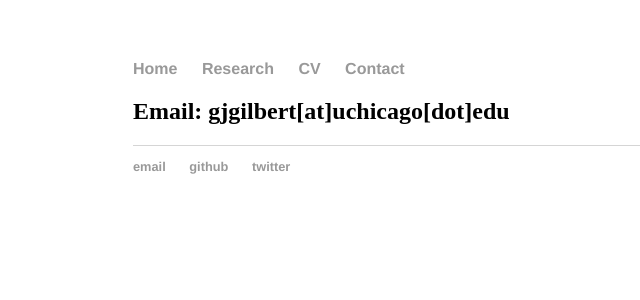
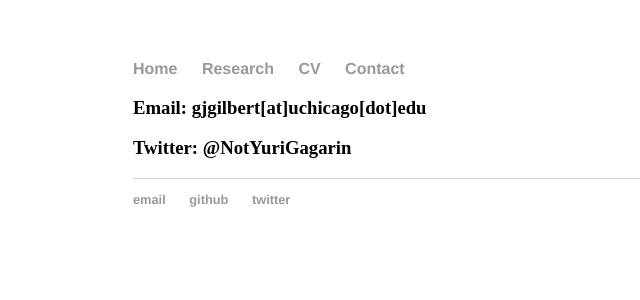
Before and after one commit to gjgilbert/gjgilbert.github.io, a Jekyll site: the page built from contact/index.html, in a window 1280 px wide. Shown: the top 300 px of the page, without its empty margins (59-699 px from the left). Built offline with Jekyll 4.4.1, drawn with Linux system fonts in a browser that asks for light colours.

Commit message:
Update index.html

```diff
--- a/contact/index.html
+++ b/contact/index.html
@@ -3,5 +3,6 @@ layout: default
 title: Greg Gilbert - Contact
 ---
 <div class="blurb">
-  <h2 href="mailto:gjgilbert[at]uchicago[dot]edu">Email: gjgilbert[at]uchicago[dot]edu</h2>
+  <h3 href="mailto:gjgilbert[at]uchicago[dot]edu">Email: gjgilbert[at]uchicago[dot]edu</h3>
+  <h3 href="https://twitter.com/notyurigagarin">Twitter: @NotYuriGagarin</h3>
 </div><!-- /.blurb -->
```
